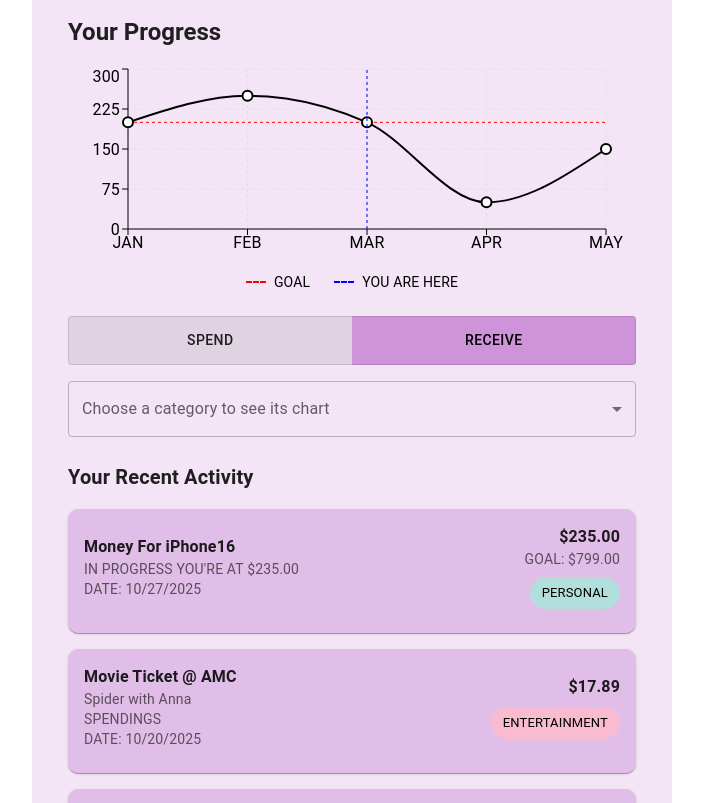
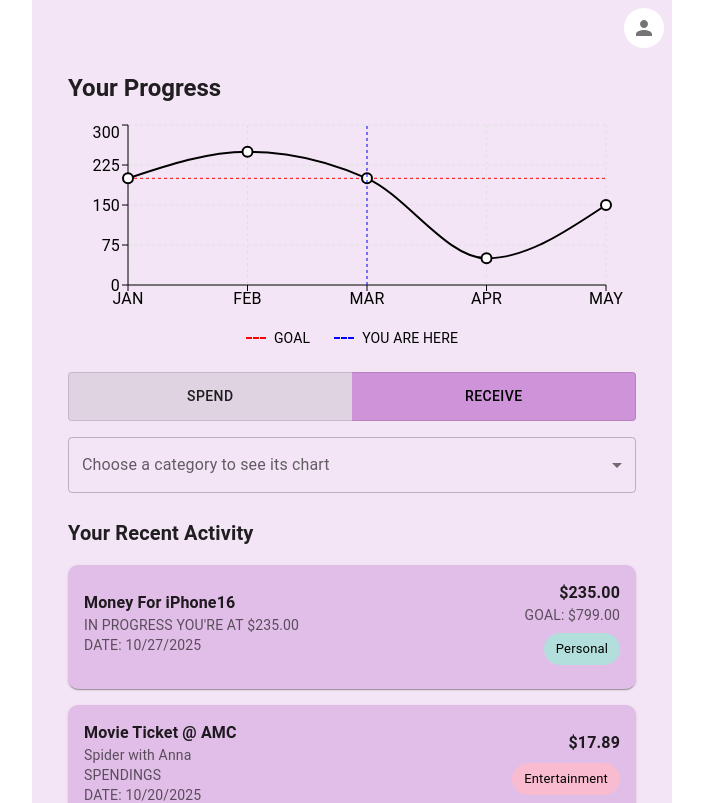
Before and after one commit to not-so-smart/budget-app, a React (Create React App) app: page / in a window 1280 px wide. Shown: the top 803 px of the page, without its empty margins (288-991 px from the left). Built offline with nearby package versions, Linux system fonts and the light colour scheme.

Commit message:
made profile page + updated home page to reflect that

```diff
--- a/src/App.jsx
+++ b/src/App.jsx
@@ -1,5 +1,4 @@
 import * as React from 'react';
-import PropTypes from 'prop-types';
 import Box from '@mui/material/Box';
 import BottomNavigation from '@mui/material/BottomNavigation';
 import BottomNavigationAction from '@mui/material/BottomNavigationAction';
@@ -7,15 +6,20 @@ import HomeIcon from '@mui/icons-material/Home';
 import ReceiptIcon from '@mui/icons-material/Receipt';
 import HistoryIcon from '@mui/icons-material/History';
 import FlagIcon from '@mui/icons-material/Flag';
-import { MemoryRouter, Route, Routes, Link, matchPath, useLocation, StaticRouter } from 'react-router';
+import PersonIcon from '@mui/icons-material/Person';
+import { MemoryRouter, Route, Routes, Link, matchPath, useLocation } from 'react-router';
 import { createTheme, ThemeProvider } from '@mui/material/styles';
 import CssBaseline from '@mui/material/CssBaseline';
+import IconButton from '@mui/material/IconButton';
+import Tooltip from '@mui/material/Tooltip';
 
 import Home from './routes/Home';
 import Bills from './routes/Bills';
 import History from './routes/History';
 import Goals from './routes/Goals';
+import Profile from './routes/Profile';
 
+// theme
 const purpleTheme = createTheme({
   palette: {
     secondary: {
@@ -30,7 +34,7 @@ const purpleTheme = createTheme({
       styleOverrides: {
         root: {
           backgroundColor: '#A980B8',
-          height: '80px'
+          height: '80px',
         },
       },
     },
@@ -45,30 +49,13 @@ const purpleTheme = createTheme({
             },
           },
           '& .MuiSvgIcon-root': {
-            fontSize: '2.6rem', // Larger icon size (default is 1.5rem)
+            fontSize: '2.6rem',
           },
         },
       },
     },
   },
 });
-
-function Router(props) {
-  const { children } = props;
-  if (typeof window === 'undefined') {
-    return <StaticRouter location="/home">{children}</StaticRouter>;
-  }
-
-  return (
-    <MemoryRouter initialEntries={['/home']} initialIndex={0}>
-      {children}
-    </MemoryRouter>
-  );
-}
-
-Router.propTypes = {
-  children: PropTypes.node,
-};
 
 function useRouteMatch(patterns) {
   const { pathname } = useLocation();
@@ -84,8 +71,9 @@ function useRouteMatch(patterns) {
   return null;
 }
 
+// navbar + routing
 function MyBottomNavigation() {
-  const routeMatch = useRouteMatch(['/home', '/bills/:id', '/history', '/goals']);
+  const routeMatch = useRouteMatch(['/home', '/bills/:id', '/history', '/goals', '/profile']);
   const currentTab = routeMatch?.pattern?.path;
 
   return (
@@ -94,7 +82,46 @@ function MyBottomNavigation() {
       <BottomNavigationAction label="Bills" value="/bills/:id" to="/bills/1" component={Link} icon={<ReceiptIcon />} />
       <BottomNavigationAction label="History" value="/history" to="/history" component={Link} icon={<HistoryIcon />} />
       <BottomNavigationAction label="Goals" value="/goals" to="/goals" component={Link} icon={<FlagIcon />} />
+      <BottomNavigationAction label="Profile" value="/profile" to="/profile" component={Link} icon={<PersonIcon />} />
     </BottomNavigation>
+  );
+}
+
+
+function AppContent() {
+  // don't show top profile button on profile page
+  const location = useLocation();
+  const showProfileIcon = location.pathname !== '/profile';
+
+  return (
+    <>
+      {showProfileIcon && (
+        <Box sx={{ display: 'flex', justifyContent: 'flex-end', p: 1 }}>
+          <Tooltip title="Profile">
+            <IconButton component={Link} to="/profile" sx={{ bgcolor: '#ffffff', '&:hover': { bgcolor: '#e0e0e0' } }}>
+              <PersonIcon />
+            </IconButton>
+          </Tooltip>
+        </Box>
+      )}
+
+      {/* routing */}
+      <Box sx={{ width: '100%', flex: 1, overflow: 'auto' }}>
+        <Box sx={{ p: '0 20px' }}>
+          <Routes>
+            <Route path="/home" element={<Home />} />
+            <Route path="/bills/:id" element={<Bills />} />
+            <Route path="/history" element={<History />} />
+            <Route path="/goals" element={<Goals />} />
+            <Route path="/profile" element={<Profile />} />
+            <Route path="*" element={<Home />} />
+          </Routes>
+        </Box>
+      </Box>
+      <Box sx={{ width: '100%' }}>
+        <MyBottomNavigation />
+      </Box>
+    </>
   );
 }
 
@@ -103,22 +130,9 @@ export default function App() {
     <ThemeProvider theme={purpleTheme}>
       <CssBaseline />
       <Box sx={{ width: '640px', height: '960px', margin: '0 auto', display: 'flex', flexDirection: 'column', bgcolor: '#f3e5f5' }}>
-        <Router>
-          <Box sx={{ width: '100%', flex: 1, overflow: 'auto' }}>
-            <Box sx={{ p: '0 20px' }}>
-              <Routes>
-                <Route path="/home" element={<Home />} />
-                <Route path="/bills/:id" element={<Bills />} />
-                <Route path="/history" element={<History />} />
-                <Route path="/goals" element={<Goals />} />
-                <Route path="*" element={<Home />} />
-              </Routes>
-            </Box>
-          </Box>
-          <Box sx={{ width: '100%' }}>
-            <MyBottomNavigation />
-          </Box>
-        </Router>
+        <MemoryRouter initialEntries={['/home']} initialIndex={0}>
+          <AppContent />
+        </MemoryRouter>
       </Box>
     </ThemeProvider>
   );
--- a/src/routes/Home.jsx
+++ b/src/routes/Home.jsx
@@ -1,4 +1,4 @@
-import React from 'react';
+import React, { useState, useEffect } from 'react';
 import Box from '@mui/material/Box';
 import Typography from '@mui/material/Typography';
 import ToggleButton from '@mui/material/ToggleButton';
@@ -12,7 +12,7 @@ import CardContent from '@mui/material/CardContent';
 import Chip from '@mui/material/Chip';
 import { LineChart, Line, XAxis, YAxis, CartesianGrid, Tooltip, ReferenceLine, ResponsiveContainer } from 'recharts';
 
-// Sample data for the chart
+// sample data for the chart
 const chartData = [
   { month: 'JAN', amount: 200 },
   { month: 'FEB', amount: 250 },
@@ -21,15 +21,27 @@ const chartData = [
   { month: 'MAY', amount: 150 },
 ];
 
-// Sample data for recent activity
-const recentActivity = [
+// persona-based categories
+const personaCategories = {
+  student: ['school-supplies', 'tuition', 'work', 'personal', 'entertainment'],
+  'single-working-adult': ['rent', 'groceries', 'entertainment', 'work', 'personal'],
+  'married-working-adult': ['mortgage', 'family-expenses', 'work', 'personal', 'entertainment'],
+  'married-stay-at-home-adult': ['household', 'family-expenses', 'groceries', 'work', 'personal', 'entertainment'],
+  retired: ['healthcare', 'travel', 'hobbies', 'personal', 'entertainment'],
+};
+
+// default categories
+const defaultCategories = ['personal', 'entertainment', 'work'];
+
+// sample recent activity
+const baseRecentActivity = [
   {
     title: 'Money For iPhone16',
     status: 'IN PROGRESS',
     amount: '$235.00',
     goal: '$799.00',
     date: '10/27/2025',
-    category: 'PERSONAL',
+    category: 'personal',
   },
   {
     title: 'Movie Ticket @ AMC',
@@ -37,20 +49,66 @@ const recentActivity = [
     amount: '$17.89',
     description: 'Spider with Anna',
     date: '10/20/2025',
-    category: 'ENTERTAINMENT',
+    category: 'entertainment',
   },
   {
     title: 'Income -> ACS',
     type: 'SAVINGS',
     amount: '$2000.00',
     date: '10/15/2025',
-    category: 'WORK',
+    category: 'work',
   },
 ];
+
+// map category values to display names
+const getCategoryDisplayName = (category) => {
+  switch (category) {
+    case 'school-supplies':
+      return 'School Supplies';
+    case 'tuition':
+      return 'Tuition';
+    case 'work':
+      return 'Work';
+    case 'rent':
+      return 'Rent';
+    case 'groceries':
+      return 'Groceries';
+    case 'entertainment':
+      return 'Entertainment';
+    case 'mortgage':
+      return 'Mortgage';
+    case 'family-expenses':
+      return 'Family Expenses';
+    case 'household':
+      return 'Household';
+    case 'healthcare':
+      return 'Healthcare';
+    case 'travel':
+      return 'Travel';
+    case 'hobbies':
+      return 'Hobbies';
+    case 'personal':
+      return 'Personal';
+    default:
+      return category.charAt(0).toUpperCase() + category.slice(1);
+  }
+};
 
 export default function Home() {
   const [view, setView] = React.useState('spend');
   const [category, setCategory] = React.useState('');
+  const [categories, setCategories] = React.useState(defaultCategories);
+  const [recentActivity] = React.useState(baseRecentActivity);
+
+  // load persona from localStorage and set categories for dropdown
+  useEffect(() => {
+    const savedProfile = localStorage.getItem('profileData');
+    if (savedProfile) {
+      const { persona } = JSON.parse(savedProfile);
+      const newCategories = personaCategories[persona] || defaultCategories;
+      setCategories(newCategories);
+    }
+  }, []);
 
   const handleViewChange = (event, newView) => {
     if (newView !== null) {
@@ -62,15 +120,20 @@ export default function Home() {
     setCategory(event.target.value);
   };
 
+  // chart legend
   const ChartKey = () => (
     <Box sx={{ display: 'flex', justifyContent: 'center', mt: 1, mb: 2 }}>
       <Box sx={{ display: 'flex', alignItems: 'center', mr: 3 }}>
-      <Box sx={{ width: 20, height: 0, borderTop: '2px dashed #ff0000', mr: 1 }}/>
-        <Typography variant="body2" sx={{ color: 'black' }}> GOAL </Typography>
+        <Box sx={{ width: 20, height: 0, borderTop: '2px dashed #ff0000', mr: 1 }} />
+        <Typography variant="body2" sx={{ color: 'black' }}>
+          GOAL
+        </Typography>
       </Box>
       <Box sx={{ display: 'flex', alignItems: 'center' }}>
         <Box sx={{ width: 20, height: 0, borderTop: '2px dashed #0000ff', mr: 1 }} />
-        <Typography variant="body2" sx={{ color: 'black' }}>YOU ARE HERE</Typography>
+        <Typography variant="body2" sx={{ color: 'black' }}>
+          YOU ARE HERE
+        </Typography>
       </Box>
     </Box>
   );
@@ -79,7 +142,7 @@ export default function Home() {
     <Box sx={{ p: 2 }}>
       {/* header */}
       <Box sx={{ display: 'flex', justifyContent: 'space-between', alignItems: 'center', mb: 2 }}>
-        <Typography variant="h5" sx={{ fontWeight: 'bold' }} >
+        <Typography variant="h5" sx={{ fontWeight: 'bold' }}>
           Your Progress
         </Typography>
       </Box>
@@ -102,7 +165,7 @@ export default function Home() {
 
       {/* toggle between spending and receiving */}
       <Box sx={{ mb: 3 }}>
-      <ToggleButtonGroup
+        <ToggleButtonGroup
           value={view}
           exclusive
           onChange={handleViewChange}
@@ -136,6 +199,7 @@ export default function Home() {
           </ToggleButton>
         </ToggleButtonGroup>
 
+        {/* category dropdown */}
         <FormControl fullWidth>
           <InputLabel>Choose a category to see its chart</InputLabel>
           <Select
@@ -143,10 +207,12 @@ export default function Home() {
             label="Choose a category to see its chart"
             onChange={handleCategoryChange}
           >
-            {/* <MenuItem value="">SELECT</MenuItem> */}
-            <MenuItem value="personal">Personal</MenuItem>
-            <MenuItem value="entertainment">Entertainment</MenuItem>
-            <MenuItem value="work">Work</MenuItem>
+            <MenuItem value="">SELECT</MenuItem>
+            {categories.map((cat) => (
+              <MenuItem key={cat} value={cat}>
+                {getCategoryDisplayName(cat)}
+              </MenuItem>
+            ))}
           </Select>
         </FormControl>
       </Box>
@@ -193,15 +259,21 @@ export default function Home() {
                 </Typography>
               )}
               <Chip
-                label={activity.category}
+                label={getCategoryDisplayName(activity.category)}
                 sx={{
                   mt: 1,
                   bgcolor:
-                    activity.category === 'PERSONAL'
+                    activity.category === 'school-supplies' || activity.category === 'personal'
                       ? '#b2dfdb'
-                      : activity.category === 'ENTERTAINMENT'
+                      : activity.category === 'tuition' || activity.category === 'entertainment'
                       ? '#f8bbd0'
-                      : '#c5cae9',
+                      : activity.category === 'work' || activity.category === 'rent' || activity.category === 'mortgage' || activity.category === 'household' || activity.category === 'healthcare'
+                      ? '#c5cae9'
+                      : activity.category === 'groceries' || activity.category === 'family-expenses'
+                      ? '#ffccbc'
+                      : activity.category === 'travel' || activity.category === 'hobbies'
+                      ? '#dcedc8'
+                      : '#e0e0e0',
                   color: '#000000',
                 }}
               />
--- /dev/null
+++ b/src/routes/Profile.jsx
@@ -0,0 +1,121 @@
+import React, { useState, useEffect } from 'react';
+import Box from '@mui/material/Box';
+import Typography from '@mui/material/Typography';
+import TextField from '@mui/material/TextField';
+import FormControl from '@mui/material/FormControl';
+import InputLabel from '@mui/material/InputLabel';
+import Select from '@mui/material/Select';
+import MenuItem from '@mui/material/MenuItem';
+import Button from '@mui/material/Button';
+
+export default function Profile() {
+    // saving data functions
+    const [formData, setFormData] = useState(() => {
+        const savedData = localStorage.getItem('profileData');
+        return savedData
+          ? JSON.parse(savedData)
+          : {
+              name: '',
+              age: '',
+              gender: '',
+              persona: '',
+            };
+      });
+
+      const [savedData, setSavedData] = useState(null);
+      useEffect(() => {
+        const savedData = localStorage.getItem('profileData');
+        if (savedData) {
+          setSavedData(JSON.parse(savedData));
+        }
+      }, []);
+
+      const handleChange = (event) => {
+        const { name, value } = event.target;
+        setFormData((prevData) => ({
+          ...prevData,
+          [name]: value,
+        }));
+      };
+
+      const handleSubmit = (event) => {
+        event.preventDefault();
+        localStorage.setItem('profileData', JSON.stringify(formData));
+        setSavedData(formData);
+        alert("User profile successfully saved!");
+      };
+
+  return (
+    <Box sx={{ p: 2 }}>
+      <Typography variant="h5" sx={{ fontWeight: 'bold', mb: 3 }}>
+        Profile
+      </Typography>
+      {/* form fields */}
+      <Box component="form" onSubmit={handleSubmit} sx={{ display: 'flex', flexDirection: 'column', gap: 2 }}>
+        <TextField
+          label="Name"
+          name="name"
+          value={formData.name}
+          onChange={handleChange}
+          fullWidth
+          required
+        />
+
+        <TextField
+          label="Age"
+          name="age"
+          type="number"
+          value={formData.age}
+          onChange={handleChange}
+          fullWidth
+          required
+
+        />
+        <FormControl fullWidth required>
+          <InputLabel>Gender</InputLabel>
+          <Select
+            name="gender"
+            value={formData.gender}
+            onChange={handleChange}
+            label="Gender"
+          >
+            <MenuItem value="">Select</MenuItem>
+            <MenuItem value="male">Male</MenuItem>
+            <MenuItem value="female">Female</MenuItem>
+            <MenuItem value="other">Other</MenuItem>
+          </Select>
+        </FormControl>
+
+        <FormControl fullWidth required>
+          <InputLabel>Persona</InputLabel>
+          <Select
+            name="persona"
+            value={formData.persona}
+            onChange={handleChange}
+            label="Persona"
+          >
+            <MenuItem value="student">Student</MenuItem>
+            <MenuItem value="single-working-adult">Single Working Adult</MenuItem>
+            <MenuItem value="married-working-adult">Married Working Adult</MenuItem>
+            <MenuItem value="married-stay-at-home-adult">Married Stay-at-Home Adult</MenuItem>
+            <MenuItem value="retired">Retired</MenuItem>
+          </Select>
+        </FormControl>
+
+        {/* submit button */}
+        <Button
+          type="submit"
+          variant="contained"
+          sx={{
+            bgcolor: '#A980B8',
+            color: '#ffffff',
+            '&:hover': { bgcolor: '#8e24aa' },
+            mt: 2,
+          }}
+        >
+          Save Profile
+        </Button>
+      </Box>
+    </Box>
+  );
+}
```
